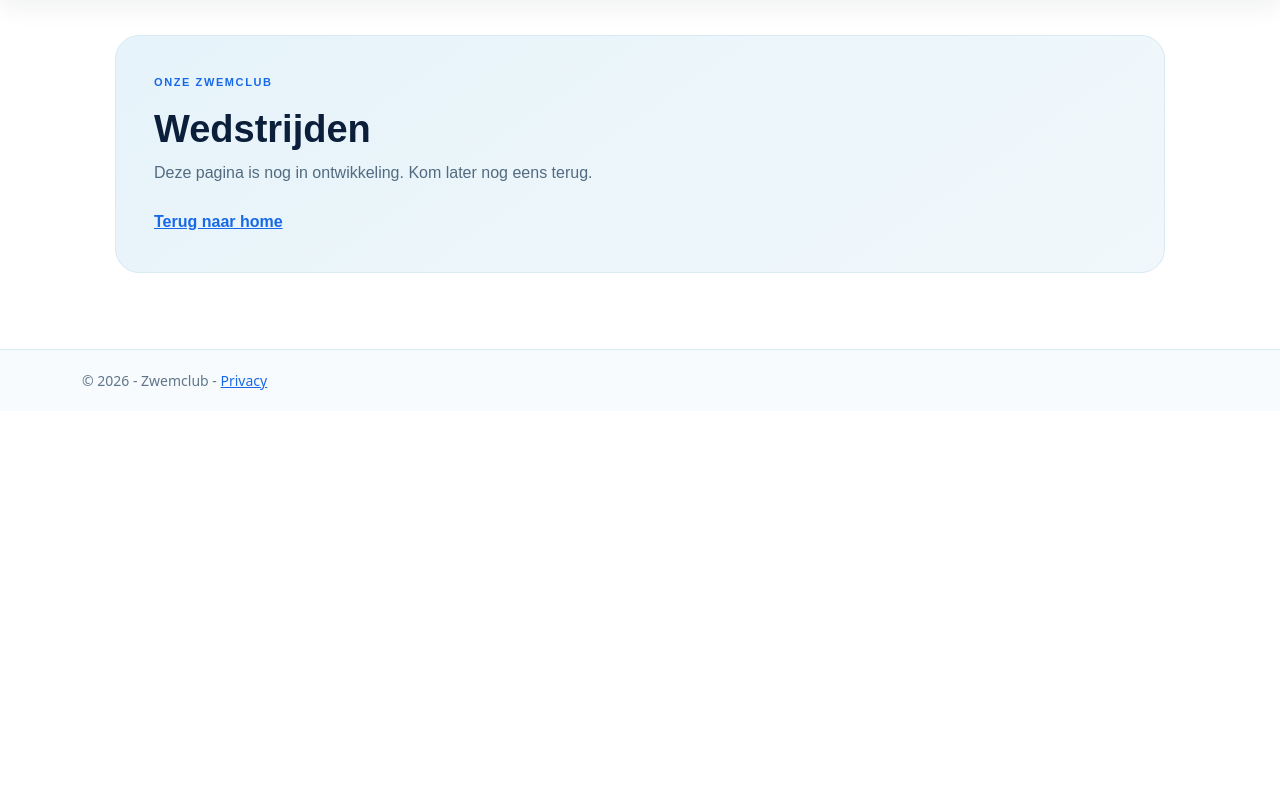
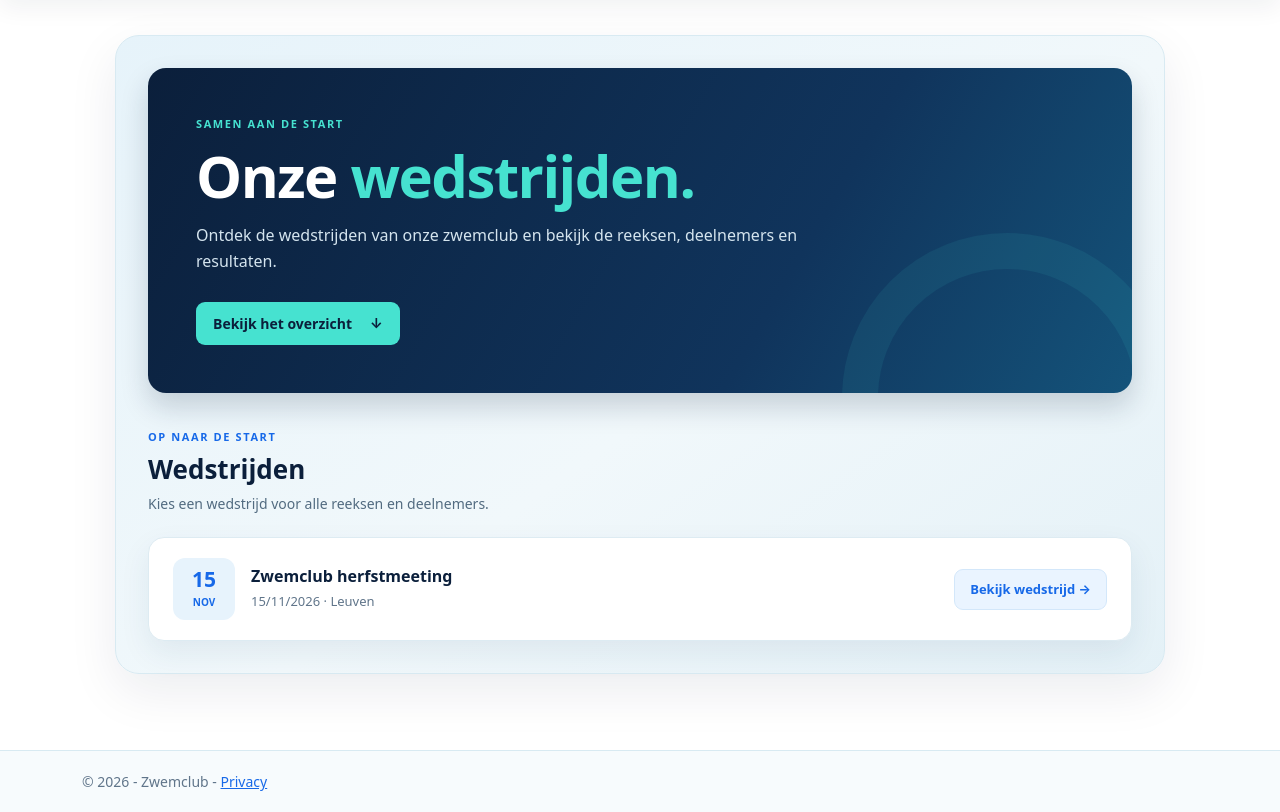
Before and after one commit to Gentian18/PoolPulse, an ASP.NET Core app: page /Wedstrijden in a window 1280 px wide. Shown: the part 68-880 px from the top of the page. Before the commit the page ends 458 px from the top, so only its background shows below. Run offline with ASP.NET Core 8, Linux system fonts and the light colour scheme; style sheets or scripts are compiled from the project's sources; some libraries are stand-ins or nearby versions.

Commit message:
Voeg wedstrijdpagina toe

```diff
--- a/Controllers/WedstrijdenController.cs
+++ b/Controllers/WedstrijdenController.cs
@@ -1,11 +1,17 @@
 namespace Zwemclub.Controllers
 {
     [AllowAnonymous]
-    public class WedstrijdenController : Controller
+    public class WedstrijdenController(IUnitOfWork unitOfWork) : Controller
     {
-        public IActionResult Index()
+        public async Task<IActionResult> Index()
         {
-            return View("Binnenkort", "Wedstrijden");
+            return View(await unitOfWork.Wedstrijden.GetPubliekOverzichtAsync());
+        }
+
+        public async Task<IActionResult> Details(int id)
+        {
+            var wedstrijd = await unitOfWork.Wedstrijden.GetPubliekeDetailsAsync(id);
+            return wedstrijd == null ? NotFound() : View(wedstrijd);
         }
     }
 }
--- a/Data/UnitOfWork/IUnitOfWork.cs
+++ b/Data/UnitOfWork/IUnitOfWork.cs
@@ -30,7 +30,7 @@ namespace Zwemclub.Data.UnitOfWork
 
         IGenericRepository<Geslacht> Geslachten { get; }
 
-        IGenericRepository<Wedstrijd> Wedstrijden { get; }
+        IWedstrijdRepository Wedstrijden { get; }
 
         Task SaveChangesAsync();
     }
--- a/Data/UnitOfWork/UnitOfWork.cs
+++ b/Data/UnitOfWork/UnitOfWork.cs
@@ -16,7 +16,7 @@ namespace Zwemclub.Data.UnitOfWork
         private IGenericRepository<VoogdZwemmer>? voogdZwemmers;
         private IGenericRepository<Plaats>? plaatsen;
         private IGenericRepository<Geslacht>? geslachten;
-        private IGenericRepository<Wedstrijd>? wedstrijden;
+        private IWedstrijdRepository? wedstrijden;
 
         public ICustomUserRepository Gebruikers =>
         gebruikers ??= new CustomUserRepository(context);
@@ -54,8 +54,8 @@ namespace Zwemclub.Data.UnitOfWork
         public IGenericRepository<Geslacht> Geslachten =>
             geslachten ??= new GenericRepository<Geslacht>(context);
 
-        public IGenericRepository<Wedstrijd> Wedstrijden =>
-            wedstrijden ??= new GenericRepository<Wedstrijd>(context);
+        public IWedstrijdRepository Wedstrijden =>
+            wedstrijden ??= new WedstrijdRepository(context);
 
         public async Task SaveChangesAsync()
         {
--- /dev/null
+++ b/Views/Wedstrijden/Index.cshtml
@@ -0,0 +1,39 @@
+@model List<Zwemclub.ViewModels.WedstrijdOverzichtViewModel>
+@{
+    ViewData["Title"] = "Wedstrijden";
+}
+
+<div class="publieke-wedstrijden">
+    <section class="wedstrijd-banner" aria-labelledby="wedstrijd-titel">
+        <p class="wedstrijd-kicker">Samen aan de start</p>
+        <h1 id="wedstrijd-titel">Onze <span>wedstrijden.</span></h1>
+        <p>Ontdek de wedstrijden van onze zwemclub en bekijk de reeksen, deelnemers en resultaten.</p>
+        <a class="wedstrijd-banner-link" href="#wedstrijd-overzicht">Bekijk het overzicht <span aria-hidden="true">↓</span></a>
+    </section>
+
+    <section id="wedstrijd-overzicht" class="wedstrijd-sectie" aria-labelledby="overzicht-titel">
+        <p class="wedstrijd-sectielabel">Op naar de start</p>
+        <h2 id="overzicht-titel">Wedstrijden</h2>
+        <p class="wedstrijd-intro">Kies een wedstrijd voor alle reeksen en deelnemers.</p>
+        @if (Model.Count == 0)
+        {
+            <div class="wedstrijd-leeg"><strong>Nog geen wedstrijden</strong><p>Er zijn momenteel geen wedstrijden om te tonen.</p></div>
+        }
+        else
+        {
+            <div class="wedstrijd-lijst">
+                @foreach (var wedstrijd in Model)
+                {
+                    <article class="wedstrijd-item">
+                        <div class="wedstrijd-datum" aria-hidden="true"><strong>@wedstrijd.Datum.ToString("dd")</strong><span>@wedstrijd.Datum.ToString("MMM", System.Globalization.CultureInfo.GetCultureInfo("nl-BE"))</span></div>
+                        <div class="wedstrijd-item-info">
+                            <h3>@wedstrijd.Naam</h3>
+                            <p><time datetime="@wedstrijd.Datum.ToString("yyyy-MM-dd")">@wedstrijd.Datum.ToString("dd/MM/yyyy")</time> · @wedstrijd.Locatie</p>
+                        </div>
+                        <a asp-action="Details" asp-route-id="@wedstrijd.Id" class="wedstrijd-link" aria-label="Bekijk wedstrijd: @wedstrijd.Naam">Bekijk wedstrijd <span aria-hidden="true">→</span></a>
+                    </article>
+                }
+            </div>
+        }
+    </section>
+</div>
--- a/wwwroot/css/site.css
+++ b/wwwroot/css/site.css
@@ -25,3 +25,53 @@ html {
 .form-floating > .form-control-plaintext:focus::placeholder, .form-floating > .form-control:focus::placeholder {
   text-align: start;
 }
+/* Publieke wedstrijdpagina's */
+.publieke-wedstrijden { max-width: 1050px; margin: 35px auto 60px; padding: 32px; border: 1px solid #D8EAF2; border-radius: 24px; background: linear-gradient(145deg, #E6F3FA, #F1F8FB 55%, #E4F1F7); box-shadow: 0 18px 50px rgba(11, 31, 59, .08); color: #0B1F3B; }
+.wedstrijd-banner { position: relative; overflow: hidden; padding: 48px; border-radius: 18px; background: linear-gradient(120deg, #0B1F3B, #10345C 65%, #14537A); box-shadow: 0 14px 28px rgba(11, 31, 59, .18); color: #FFF; }
+.wedstrijd-banner::after { position: absolute; right: -40px; bottom: -170px; width: 330px; height: 330px; border: 36px solid rgba(70, 226, 208, .08); border-radius: 50%; content: ""; pointer-events: none; }
+.wedstrijd-kicker, .wedstrijd-sectielabel { margin: 0 0 12px; color: #46E2D0; font-size: 11px; font-weight: 700; letter-spacing: 1.6px; text-transform: uppercase; }
+.wedstrijd-banner h1 { max-width: 700px; margin: 0 0 16px; color: #FFF; font-size: clamp(36px, 5vw, 58px); font-weight: 700; letter-spacing: -1.5px; line-height: 1.08; overflow-wrap: anywhere; }
+.wedstrijd-banner h1 span { color: #46E2D0; }
+.wedstrijd-banner > p:not(.wedstrijd-kicker) { max-width: 620px; margin: 4px 0; color: #D4E4EE; line-height: 1.6; }
+.wedstrijd-banner-link { display: inline-flex; gap: 18px; margin-top: 24px; padding: 11px 17px; border-radius: 9px; background: #46E2D0; color: #0B1F3B; font-size: 14px; font-weight: 700; text-decoration: none; }
+.wedstrijd-banner-link:hover { background: #79EADD; color: #0B1F3B; }
+.wedstrijd-terug { display: inline-block; margin-bottom: 24px; color: #1769E8; font-size: 14px; font-weight: 700; text-decoration: none; }
+.wedstrijd-terug:hover { text-decoration: underline; }
+.wedstrijd-sectie { padding-top: 36px; }
+.wedstrijd-sectielabel { margin-bottom: 8px; color: #1769E8; }
+.wedstrijd-sectie h2 { margin: 0 0 8px; font-size: 26px; font-weight: 700; }
+.wedstrijd-intro { margin: 0 0 22px; color: #526B80; font-size: 14px; line-height: 1.6; }
+.wedstrijd-lijst, .reeks-kaart, .wedstrijd-leeg { overflow: hidden; border: 1px solid #DDEBF2; border-radius: 16px; background: #FFF; box-shadow: 0 12px 30px rgba(25, 69, 98, .08); }
+.wedstrijd-item { display: flex; align-items: center; gap: 16px; padding: 20px 24px; border-bottom: 1px solid #EDF2F5; }
+.wedstrijd-item:last-child { border-bottom: 0; }
+.wedstrijd-datum { display: flex; flex: 0 0 62px; height: 62px; flex-direction: column; align-items: center; justify-content: center; border-radius: 12px; background: #E7F3FC; color: #1769E8; }
+.wedstrijd-datum strong { font-size: 21px; line-height: 1; }
+.wedstrijd-datum span { margin-top: 5px; font-size: 10px; font-weight: 700; text-transform: uppercase; }
+.wedstrijd-item-info { flex: 1; min-width: 0; }
+.wedstrijd-item-info h3, .reeks-kop h3 { margin: 0 0 6px; font-size: 16px; font-weight: 700; overflow-wrap: anywhere; }
+.wedstrijd-item-info p, .reeks-kop p { margin: 0; color: #60758A; font-size: 13px; }
+.wedstrijd-link { flex-shrink: 0; padding: 10px 15px; border: 1px solid #D3E7FA; border-radius: 9px; background: #EAF4FF; color: #1769E8; font-size: 13px; font-weight: 700; text-decoration: none; }
+.wedstrijd-link:hover { background: #DCEEFF; color: #1059CA; }
+.wedstrijd-leeg { padding: 32px 24px; color: #526B80; }
+.wedstrijd-leeg strong { color: #0B1F3B; }
+.wedstrijd-leeg p { margin: 8px 0 0; }
+.reeksen-lijst { display: grid; gap: 16px; }
+.reeks-kop { display: flex; align-items: center; justify-content: space-between; gap: 16px; padding: 20px 24px; background: #F3F9FC; }
+.reeks-aantal { flex-shrink: 0; padding: 7px 12px; border-radius: 20px; background: #E1F0FF; color: #1769E8; font-size: 12px; font-weight: 700; }
+.reeks-leeg { margin: 0; padding: 22px 24px; color: #60758A; font-size: 14px; }
+.resultaten-scroll { overflow-x: auto; }
+.resultaten-tabel { width: 100%; border-collapse: collapse; text-align: left; font-size: 14px; }
+.resultaten-tabel th, .resultaten-tabel td { padding: 14px 24px; border-top: 1px solid #EDF2F5; }
+.resultaten-tabel thead th { color: #60758A; font-size: 12px; }
+.resultaten-tabel tbody th { font-weight: 700; }
+.resultaten-tabel td { color: #526B80; }
+.publieke-wedstrijden a:focus-visible { outline: 3px solid #1769E8; outline-offset: 3px; }
+@media (max-width: 600px) {
+    .publieke-wedstrijden { margin: 20px auto 40px; padding: 16px; }
+    .wedstrijd-banner { padding: 28px; }
+    .wedstrijd-sectie { padding-top: 26px; }
+    .wedstrijd-item { flex-wrap: wrap; padding: 18px; }
+    .wedstrijd-link { margin-left: 78px; }
+    .reeks-kop { align-items: flex-start; flex-direction: column; padding: 18px; }
+    .resultaten-tabel th, .resultaten-tabel td { padding: 12px 16px; }
+}
```
Also changed, not shown: Data/Repository/Interfaces/IWedstrijdRepository.cs (added, +10 -0 lines), Data/Repository/WedstrijdRepository.cs (added, +55 -0 lines), ViewModels/WedstrijdDetailsViewModel.cs (added, +27 -0 lines), Views/Wedstrijden/Details.cshtml (added, +56 -0 lines).
